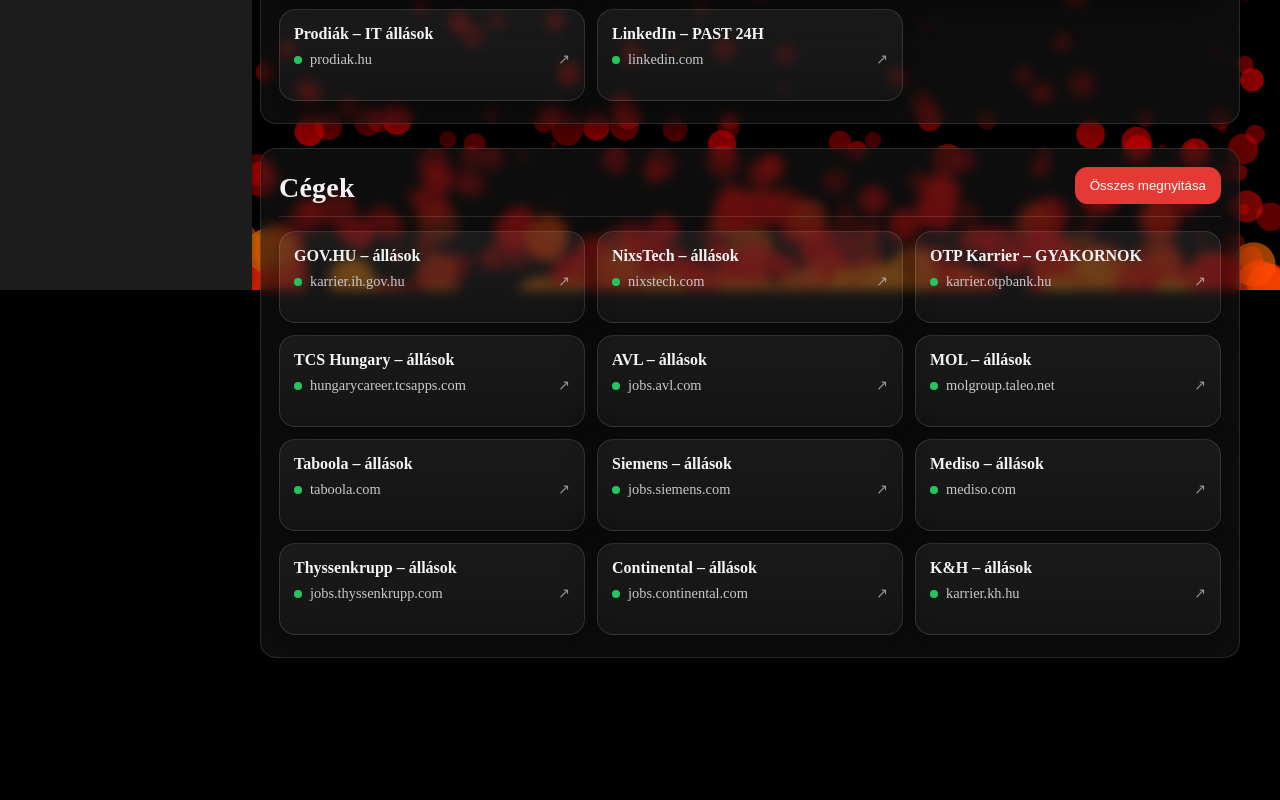
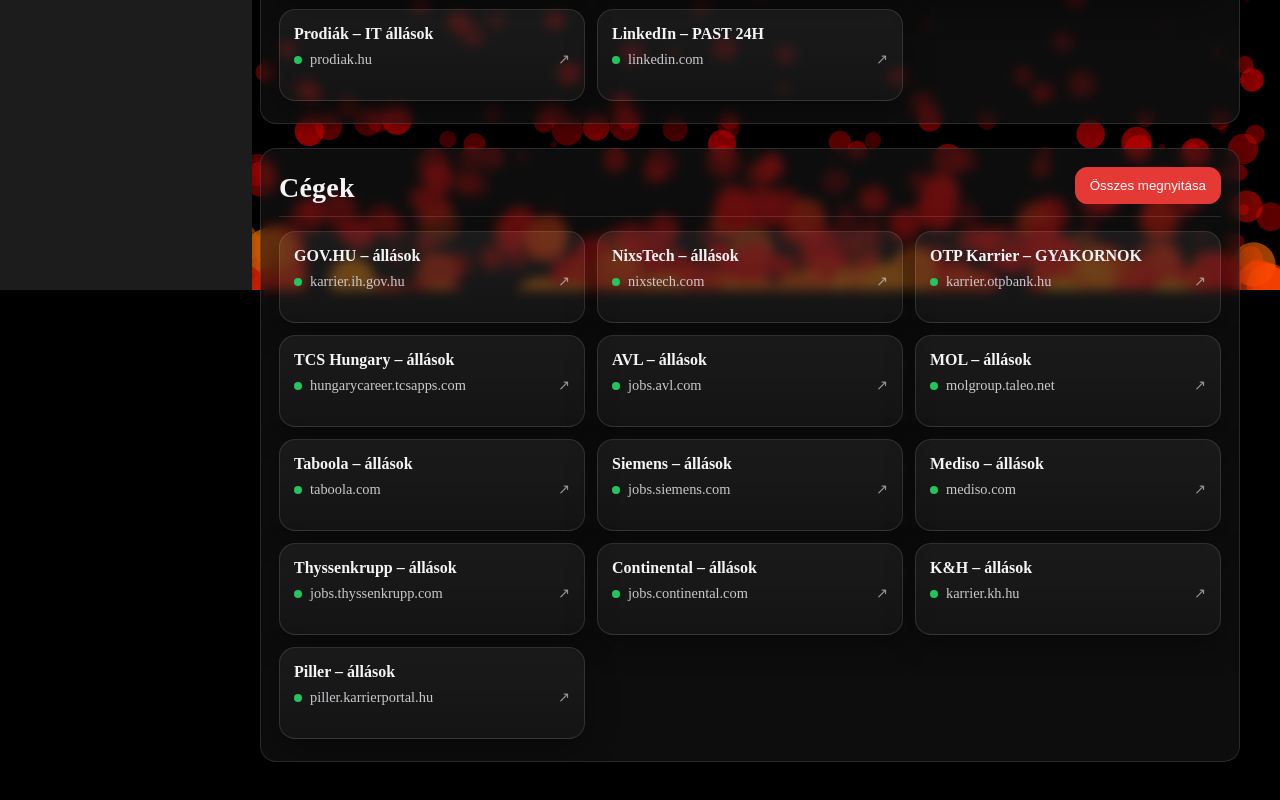
Before and after one commit to Andrssss/MyWebsite, a React (Vite) app: page /gyakornoki_poziciok in a window 1280 px wide. Shown: the part 510-1310 px from the top of the page. Before the commit the page ends 1208 px from the top, so only its background shows below. Built offline with nearby package versions, Linux system fonts and the light colour scheme.

Commit message:
new link

```diff
--- a/src/LinksLauncher.jsx
+++ b/src/LinksLauncher.jsx
@@ -1,4 +1,4 @@
-import React, { useEffect, useState, useCallback } from 'react';
+import  { useEffect, useState, useCallback } from 'react';
 
 const JOB_PORTALS = [
   { label: 'Melódiák – gyakornoki', url: 'https://www.melodiak.hu/diakmunkak/?l=gyakornoki-szakmai-munkak&ca=informatikai-mernoki-muszaki' },
@@ -29,7 +29,8 @@
   { label: 'Mediso – állások', url: 'https://mediso.com/global/hu/career?search=&location=&category=9' },
   { label: 'Thyssenkrupp – állások', url: 'https://jobs.thyssenkrupp.com/hu?filter=jobField%3AIT&location=Hungary%2C+Magyarorsz%C3%A1g&lat=47.1817585&lng=19.5060937&placeId=512e36525b8f8133405990a2cedc43974740f00101f9015753000000000000c0020b92030748756e67617279&radius=0' },
   { label: 'Continental – állások', url: 'https://jobs.continental.com/hu/#/?fieldOfWork_stringS=3a2330f4-2793-4895-b7c7-aee9c965ae22,b99ff13c-96c8-4a72-b427-dec7effd7338&location=%7B%22title%22:%22Magyarorsz%C3%A1g%22,%22type%22:%22country%22,%22countryCode%22:%22hu%22%7D&searchTerm=intern' },
-  { label: 'K&H – állások', url: 'https://karrier.kh.hu/allasok/2' }
+  { label: 'K&H – állások', url: 'https://karrier.kh.hu/allasok/2' },
+  { label: 'Piller – állások', url: 'https://piller.karrierportal.hu/allasok?q=Y2l0aWVzJTVCJTVEJTNEQnVkYXBlc3QlMjYuuzzuuzz#!'}
 ];
 
 function getDomain(u) {
```
